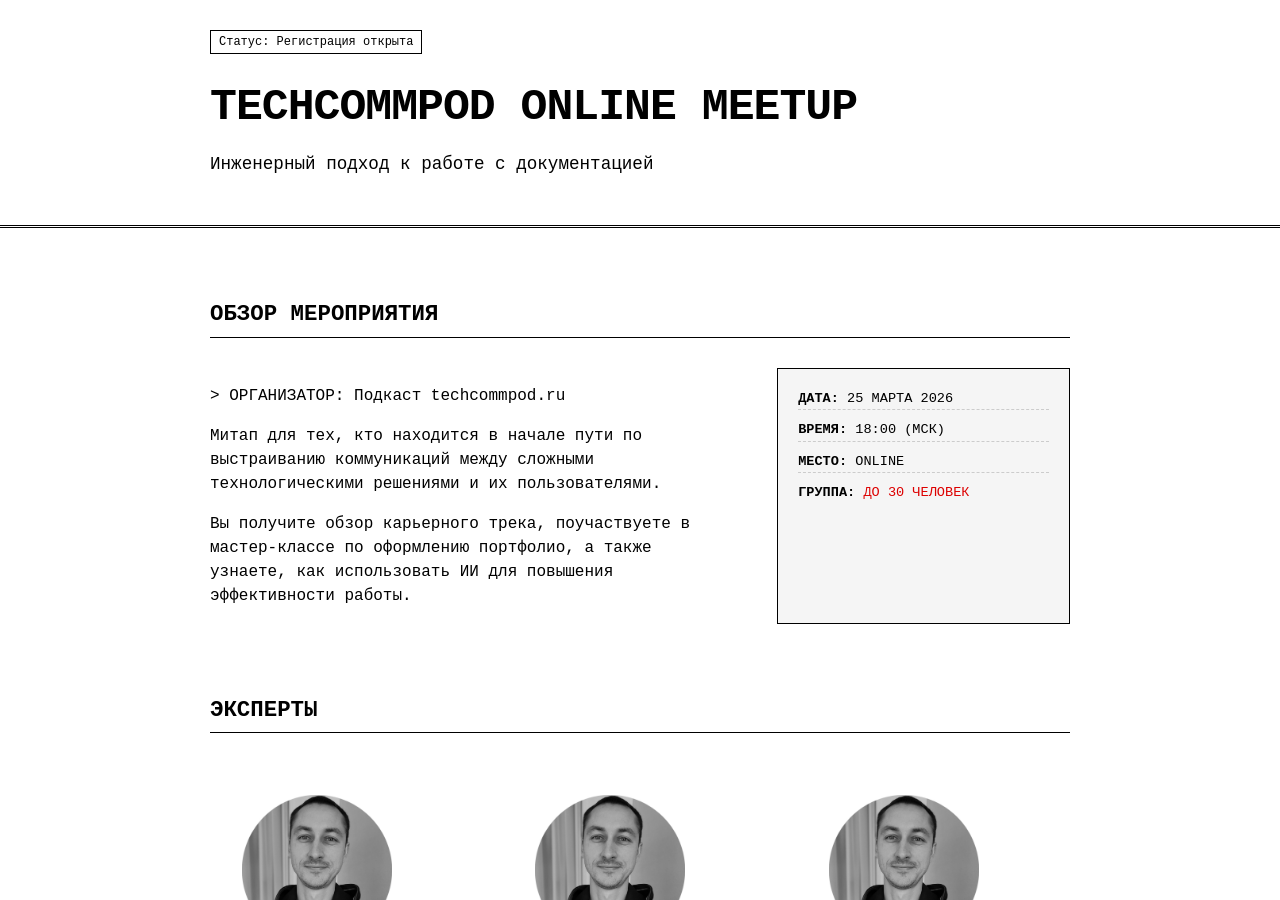
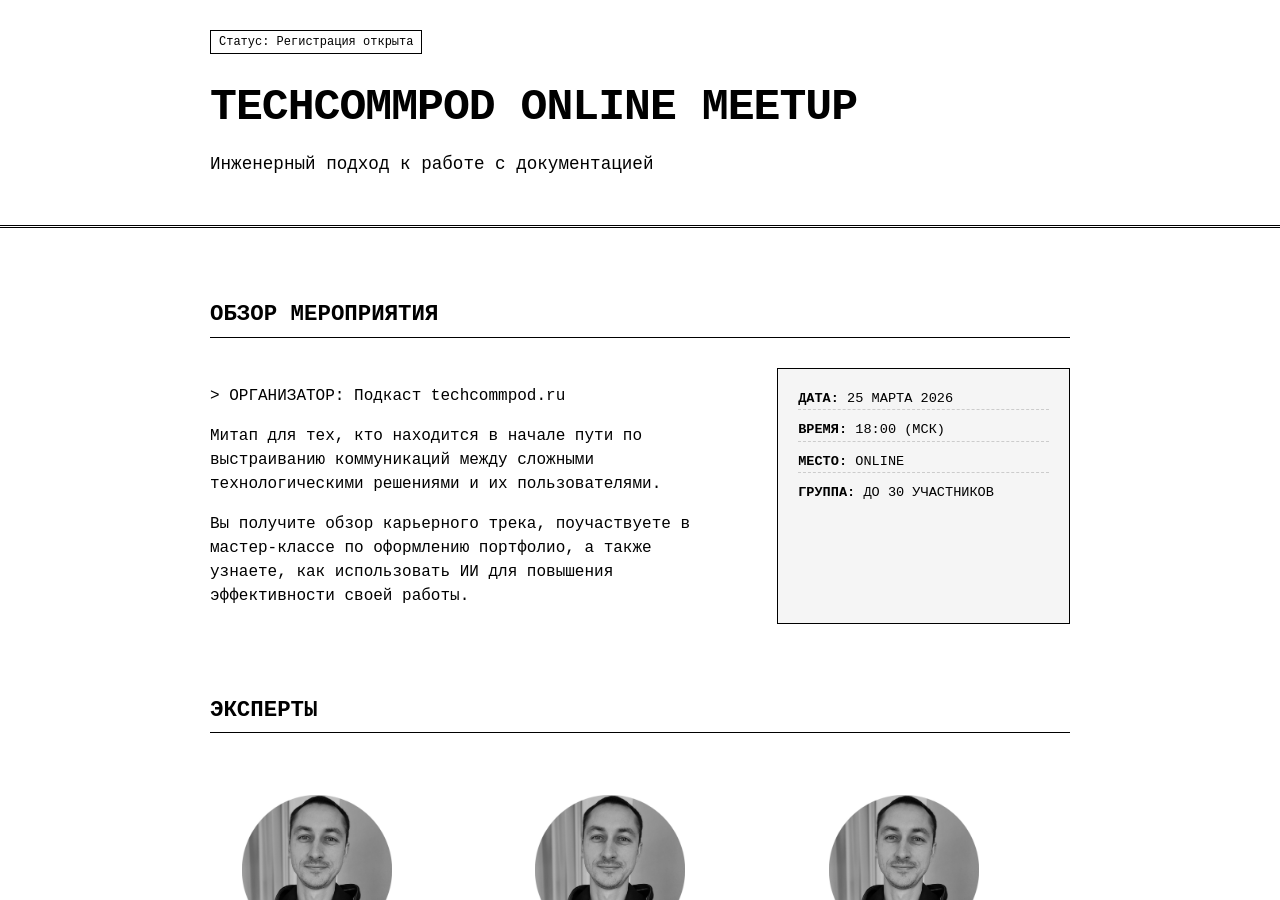
Before and after one commit to techwritex/techcommpod, a Jekyll site: the page built from meetup.md, in a window 1280 px wide and 900 px high. Built offline with Jekyll 4.4.1, drawn with Linux system fonts in a browser that asks for light colours; some of the changed text lies outside the part shown.

Commit message:
meetup-page-test-18

```diff
--- a/_layouts/meetup.html
+++ b/_layouts/meetup.html
@@ -369,7 +369,7 @@
                 <div class="description-text">
                     <p>> ОРГАНИЗАТОР: Подкаст techcommpod.ru</p>
                     <p>Митап для тех, кто находится в начале пути по выстраиванию коммуникаций между сложными технологическими решениями и их пользователями.</p>
-                    <p>Вы получите обзор карьерного трека, поучаствуете в мастер-классе по оформлению портфолио, а также узнаете, как использовать ИИ для повышения эффективности работы.</p>
+                    <p>Вы получите обзор карьерного трека, поучаствуете в мастер-классе по оформлению портфолио, а также узнаете, как использовать ИИ для повышения эффективности своей работы.</p>
                     <!-- <p>Данный митап создан для начинающих специалистов, которые выстраивает коммуникации между сложными технологическими решениями и их пользователями.</p>
                     <p>Вас ждут три прикладных кейса от экспертов индустрии, а также сессия вопросов и ответов.</p> -->
                 </div>
@@ -379,7 +379,7 @@
                     <div class="meta-box"><strong>МЕСТО:</strong> ONLINE</div>
                     <div class="meta-box">
                         <!-- style="color: #d00; border-bottom: 1px dashed #d00;" -->
-                        <strong>ГРУППА:</strong> <span style="color: #d00;">ДО 30 ЧЕЛОВЕК</span>
+                        <strong>ГРУППА:</strong> ДО 30 УЧАСТНИКОВ
                     </div>
                     <!-- <div class="meta-box"><strong>ЯЗЫК:</strong> Русский</div> -->
                 </div>
@@ -476,7 +476,7 @@
                 <div class="faq-item">
                     <input type="checkbox" id="f1" class="faq-input">
                     <label for="f1" class="faq-label">БУДЕТ ЛИ ЗАПИСЬ?</label>
-                    <div class="faq-content">Да, запись будет в аудио-формате в виде выпуска подкаста. Но только в прямом эфире будет возможность задать вопрос экспертам.</div>
+                    <div class="faq-content">Да, запись обязательно будет после окончания мероприятия. Но только в прямом эфире вы сможете задать вопрос экспертам.</div>
                 </div>
                 <div class="faq-item">
                     <input type="checkbox" id="f2" class="faq-input">
@@ -542,7 +542,8 @@
                 <p style="font-size: 0.8rem; text-transform: uppercase; margin-bottom: 10px; text-align: center;">
                     Места ограничены. Осталось мало слотов.
                 </p>
-                <button class="btn-main">ЗАБРОНИРОВАТЬ МЕСТО (1/30)</button>
+                <!-- <button class="btn-main">ЗАБРОНИРОВАТЬ МЕСТО (1/30)</button>        -->
+                <button class="btn-main" onclick="window.location.href='https://techcommpod.ru';">ЗАБРОНИРОВАТЬ МЕСТО</button>
             </div>
         </section>
     </main>
```
